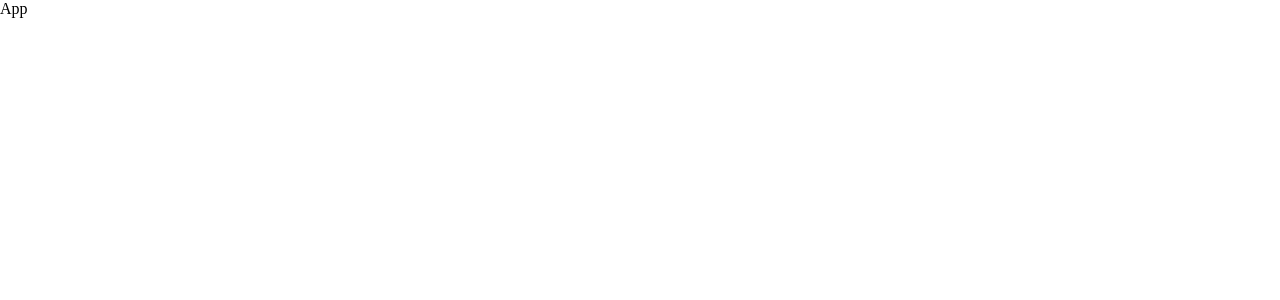
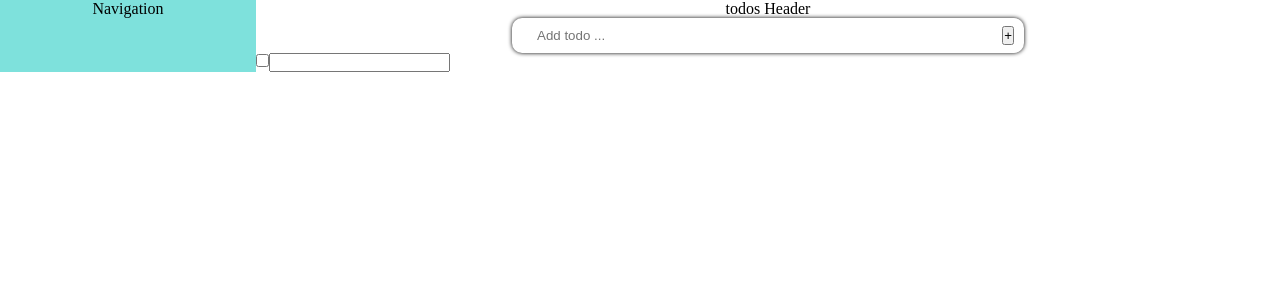
Before and after one commit to wuyepabdul/react-todo, a React (Create React App) app: page / in a window 1280 px wide. Shown: the top 300 px of the page. Built offline with nearby package versions, Linux system fonts and the light colour scheme.

Commit message:
Add TodoContainer child  components

```diff
--- a/src/App.js
+++ b/src/App.js
@@ -1,8 +1,11 @@
 import React from 'react';
+import Navbar from './components/nav/Navbar';
+import TodosContainer from './components/TodosContainer';
 
 const App = () => (
   <div className="todo-container">
-    App
+    <div className="navbar"><Navbar /></div>
+    <div className="todos"><TodosContainer /></div>
   </div>
 );
 
--- /dev/null
+++ b/src/components/TodosContainer.js
@@ -0,0 +1,14 @@
+import React from 'react';
+import AddTodo from './todosCoponents/AddTodo';
+import Header from './todosCoponents/Header';
+import ListTodos from './todosCoponents/ListTodos';
+
+const TodosContainer = () => (
+  <div>
+    <Header />
+    <AddTodo />
+    <ListTodos />
+  </div>
+);
+
+export default TodosContainer;
--- /dev/null
+++ b/src/components/nav/Navbar.js
@@ -0,0 +1,9 @@
+import React from 'react';
+
+const Navbar = () => (
+  <div>
+    Navigation
+  </div>
+);
+
+export default Navbar;
--- /dev/null
+++ b/src/components/todosCoponents/AddTodo.js
@@ -0,0 +1,16 @@
+import React from 'react';
+
+const AddTodo = () => (
+  <div className="add-todos">
+    <form className="add-input-form d-flex">
+      <div className="input-group">
+        <input type="text" className="add-input-field" name="todo" id="todo" placeholder="Add todo ..." />
+      </div>
+      <div className="input-group">
+        <button type="submit" className="add-btn" name="todo" id="todo"> +</button>
+      </div>
+    </form>
+  </div>
+);
+
+export default AddTodo;
--- a/src/components/todosContainer/Header.js
+++ b/src/components/todosCoponents/Header.js
@@ -2,7 +2,7 @@ import React from 'react';
 
 const Header = () => (
   <div>
-    Header
+    todos Header
   </div>
 );
 
--- /dev/null
+++ b/src/components/todosCoponents/ListTodos.js
@@ -0,0 +1,32 @@
+import React from 'react';
+
+const ListTodos = () => {
+  const todos = [{
+    id: 1,
+    title: 'Setup development environment',
+    completed: true,
+  },
+  {
+    id: 2,
+    title: 'Develop website and add content',
+    completed: false,
+  },
+  {
+    id: 3,
+    title: 'Deploy to live server',
+    completed: false,
+  }];
+  return (
+    <div>
+      {console.log(todos)}
+      <form className="list-todos">
+        <div><input type="checkbox" name="mark" id="mark" /></div>
+        <div className="input-group">
+          <input type="text" className="input-field" name="todo" id="todo" />
+        </div>
+      </form>
+    </div>
+  );
+};
+
+export default ListTodos;
--- a/src/index.css
+++ b/src/index.css
@@ -3,3 +3,41 @@
   margin: 0;
   box-sizing: border-box;
 }
+
+.d-flex {
+  display: flex;
+}
+
+.todo-container {
+  background: rgba(84, 216, 209, 0.753);
+  display: grid;
+  grid-template-columns: 20% 80%;
+  text-align: center;
+}
+
+.todos {
+  background: white;
+}
+
+.list-todos {
+  display: flex;
+}
+
+.add-input-form {
+  justify-content: space-between;
+  align-items: center;
+  box-shadow: 0px 0px 4px 0px;
+  width: 50%;
+  margin: 0 auto;
+  padding: 0 10px;
+  border-radius: 10px;
+}
+
+.add-input-field {
+  padding: 10px 15px;
+  border: none;
+}
+
+.add-input-field:focus-visible {
+  outline: none;
+}
```
Also changed, not shown: src/components/todosContainer/AddTodo.js (deleted, +0 -9 lines), src/components/todosContainer/ListTodos.js (deleted, +0 -9 lines).
